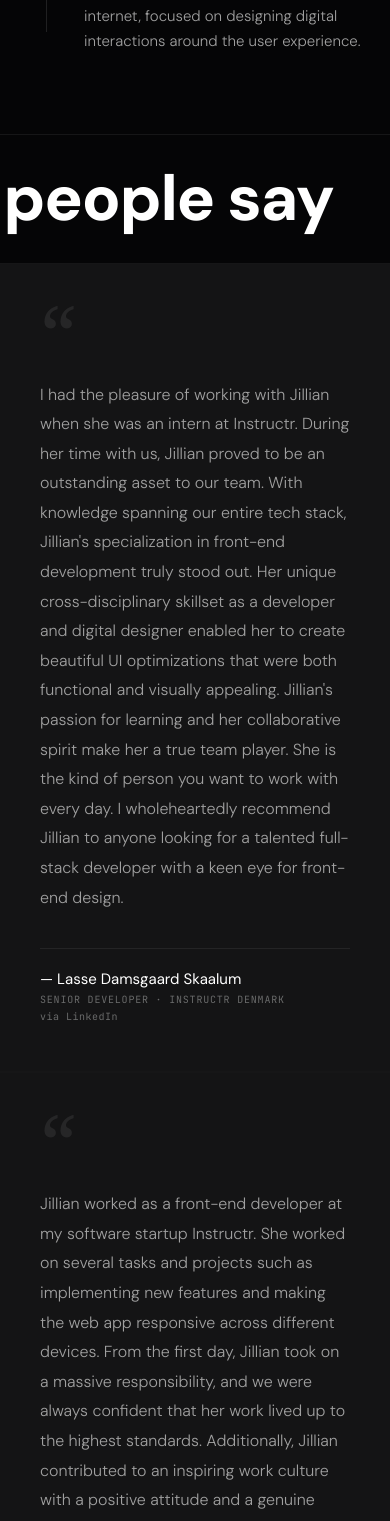
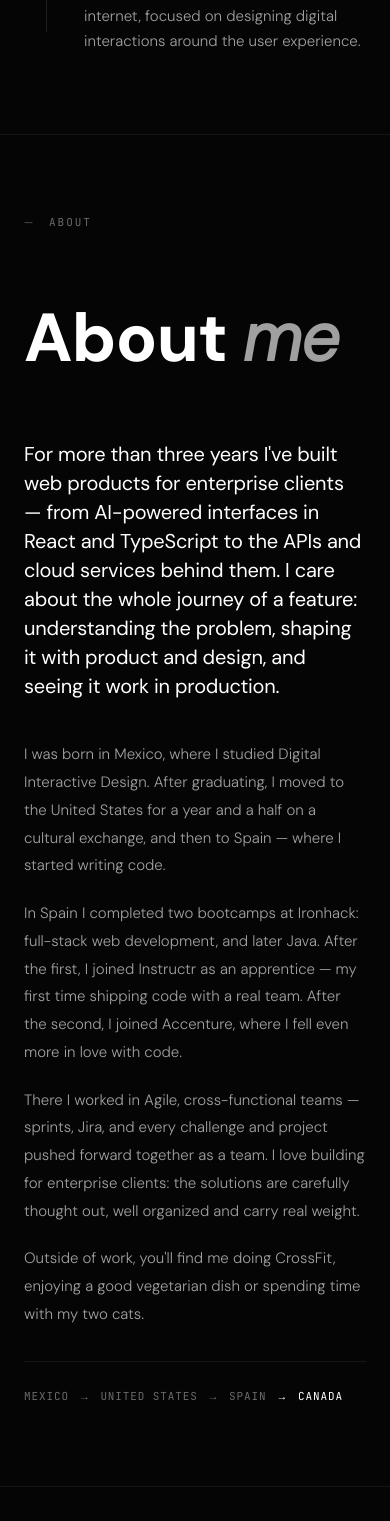
Before and after one commit to J-Jill/j-jill-portfolio, a React (Vite) app: page / in a window 390 px wide. Shown: the part 9580-11101 px from the top of the page. Built offline with nearby package versions, Linux system fonts and the light colour scheme.

Commit message:
add About section

```diff
--- a/src/App.tsx
+++ b/src/App.tsx
@@ -2,6 +2,7 @@ import { LangProvider } from "./hooks/useLang";
 import { Cursor } from "./components/Cursor/Cursor";
 import { Nav } from "./sections/Nav/Nav";
 import { Hero } from "./sections/Hero/Hero";
+import { About } from "./sections/About/About";
 import { Work } from "./sections/Work/Work";
 // import { StandOut } from "./sections/StandOut/StandOut";
 // import { RightFit } from "./sections/RightFit/RightFit";
@@ -23,6 +24,7 @@ export function App() {
         <Work />
         <Stack />
         <Experience />
+        <About />
         {/* Ocultas de momento: "What I bring" y "The right fit matters" */}
         {/* <StandOut /> */}
         {/* <RightFit /> */}
--- /dev/null
+++ b/src/sections/About/About.module.css
@@ -0,0 +1,99 @@
+.section {
+  padding: 130px 52px;
+  border-top: 1px solid var(--border);
+}
+
+.label {
+  font-family: var(--mono);
+  font-size: 11px;
+  color: var(--elements);
+  letter-spacing: 0.18em;
+  text-transform: uppercase;
+  margin-bottom: 80px;
+  display: flex;
+  align-items: center;
+  gap: 14px;
+}
+.label::before {
+  content: "—";
+  font-family: var(--sans);
+  font-weight: 300;
+}
+
+.title {
+  font-size: var(--text-section);
+  font-weight: 800;
+  line-height: 0.88;
+  letter-spacing: -0.01em;
+  margin-bottom: 72px;
+}
+.titleEm {
+  font-style: italic;
+  color: var(--secondary);
+}
+
+/* Izquierda: el resumen profesional en grande. Derecha: la historia. */
+.grid {
+  display: grid;
+  grid-template-columns: minmax(0, 1.1fr) minmax(0, 1fr);
+  gap: 80px;
+  align-items: start;
+}
+
+.lead {
+  font-size: clamp(20px, 2vw, 26px);
+  font-weight: 400;
+  line-height: 1.45;
+  letter-spacing: -0.01em;
+  color: var(--text);
+}
+
+.story {
+  display: flex;
+  flex-direction: column;
+  gap: 20px;
+  font-size: 15px;
+  font-weight: 300;
+  line-height: 1.85;
+  color: var(--secondary);
+  max-width: 64ch;
+}
+
+/* México → Estados Unidos → España → Canadá */
+.journey {
+  list-style: none;
+  display: flex;
+  flex-wrap: wrap;
+  align-items: center;
+  gap: 8px 12px;
+  margin-top: 12px;
+  padding-top: 24px;
+  border-top: 1px solid var(--border);
+  font-family: var(--mono);
+  font-size: var(--text-label);
+  letter-spacing: 0.08em;
+  text-transform: uppercase;
+  color: var(--elements);
+}
+.journey li + li::before {
+  content: "→";
+  margin-right: 12px;
+}
+.journey li:last-child {
+  color: var(--text);
+}
+
+/* Tablet: 768px — una sola columna */
+@media (max-width: 768px) {
+  .grid {
+    grid-template-columns: 1fr;
+    gap: 40px;
+  }
+}
+
+/* Mobile: 480px */
+@media (max-width: 480px) {
+  .section {
+    padding: 80px 24px;
+  }
+}
--- /dev/null
+++ b/src/sections/About/About.tsx
@@ -0,0 +1,74 @@
+import { useScrollReveal } from "@/hooks/useScrollReveal";
+import { useLang } from "@/hooks/useLang";
+import styles from "./About.module.css";
+
+// Recorrido: de dónde vengo hasta dónde estoy
+const JOURNEY = [
+  { en: "Mexico", es: "México" },
+  { en: "United States", es: "Estados Unidos" },
+  { en: "Spain", es: "España" },
+  { en: "Canada", es: "Canadá" },
+];
+
+export function About() {
+  const { lang, t } = useLang();
+  const titleRef = useScrollReveal<HTMLDivElement>();
+  const bodyRef = useScrollReveal<HTMLDivElement>();
+
+  return (
+    <section id="about" className={styles.section}>
+      <p className={styles.label}>{t("About", "Sobre mí")}</p>
+
+      <div ref={titleRef} className="reveal">
+        <h2 className={styles.title}>
+          {t("About ", "Sobre ")}
+          <em className={styles.titleEm}>{t("me", "mí")}</em>
+        </h2>
+      </div>
+
+      <div ref={bodyRef} className={`${styles.grid} reveal delay-1`}>
+        <p className={styles.lead}>
+          {t(
+            "For more than three years I've built web products for enterprise clients — from AI-powered interfaces in React and TypeScript to the APIs and cloud services behind them. I care about the whole journey of a feature: understanding the problem, shaping it with product and design, and seeing it work in production.",
+            "Soy desarrolladora full-stack y empecé como diseñadora. Durante más de tres años he construido productos web para clientes enterprise, desde interfaces con IA en React y TypeScript hasta las APIs y servicios cloud que las sostienen. Me importa todo el recorrido de una funcionalidad: entender el problema, darle forma junto a producto y diseño, y verla funcionar en producción para quienes la usan.",
+          )}
+        </p>
+
+        <div className={styles.story}>
+          <p>
+            {t(
+              "I was born in Mexico, where I studied Digital Interactive Design. After graduating, I moved to the United States for a year and a half on a cultural exchange, and then to Spain — where I started writing code.",
+              "Nací en México, donde estudié Diseño Interactivo Digital. Al terminar la carrera me mudé a Estados Unidos un año y medio con un intercambio cultural, y después a España, donde empecé a programar.",
+            )}
+          </p>
+          <p>
+            {t(
+              "In Spain I completed two bootcamps at Ironhack: full-stack web development, and later Java. After the first, I joined Instructr as an apprentice — my first time shipping code with a real team. After the second, I joined Accenture, where I fell even more in love with code.",
+              "En España hice dos bootcamps en Ironhack: desarrollo web full-stack y, más tarde, Java. Después del primero entré en Instructr como aprendiz, mi primera vez programando con un equipo real. Después del segundo me uní a Accenture, donde me enamoré aún más del código.",
+            )}
+          </p>
+          <p>
+            {t(
+              "There I worked in Agile, cross-functional teams — sprints, Jira, and every challenge and project pushed forward together as a team. I love building for enterprise clients: the solutions are carefully thought out, well organized and carry real weight.",
+              "Allí trabajé con metodologías ágiles en equipos multidisciplinares: sprints, Jira y cada reto y proyecto sacado adelante en equipo. Me encanta trabajar para clientes enterprise, porque son soluciones muy bien pensadas, organizadas y con mucho peso.",
+            )}
+          </p>
+          <p>
+            {t(
+              "Outside of work, you'll find me doing CrossFit, enjoying a good vegetarian dish or spending time with my two cats.",
+              "Fuera del trabajo puedes encontrarme haciendo CrossFit, disfrutando de algún platillo vegetariano o en compañía de mis dos gatos.",
+            )}
+          </p>
+
+          <ol
+            className={styles.journey}
+            aria-label={t("Where I've lived", "Dónde he vivido")}>
+            {JOURNEY.map((place) => (
+              <li key={place.en}>{place[lang]}</li>
+            ))}
+          </ol>
+        </div>
+      </div>
+    </section>
+  );
+}
--- a/src/sections/Nav/Nav.tsx
+++ b/src/sections/Nav/Nav.tsx
@@ -6,8 +6,7 @@ const NAV_LINKS = [
   { href: "#work", en: "Work", es: "Trabajo" },
   { href: "#skills", en: "Skills", es: "Skills" },
   { href: "#experience", en: "Experience", es: "Experiencia" },
-  // #about vive en StandOut, oculta de momento
-  // { href: "#about", en: "About", es: "Sobre mí" },
+  { href: "#about", en: "About", es: "Sobre mí" },
   { href: "#contact", en: "Contact", es: "Contacto" },
 ];
 // Los links como constante fuera del componente — no se recrean en cada render
--- a/src/sections/StandOut/StandOut.tsx
+++ b/src/sections/StandOut/StandOut.tsx
@@ -9,7 +9,7 @@ export function StandOut() {
   const gridRef = useScrollReveal<HTMLDivElement>();
 
   return (
-    <section id="about" className={styles.section}>
+    <section id="standout" className={styles.section}>
       <p className={styles.label}>
         {t("Why I stand out", "Por qué me destaco")}
       </p>
```
